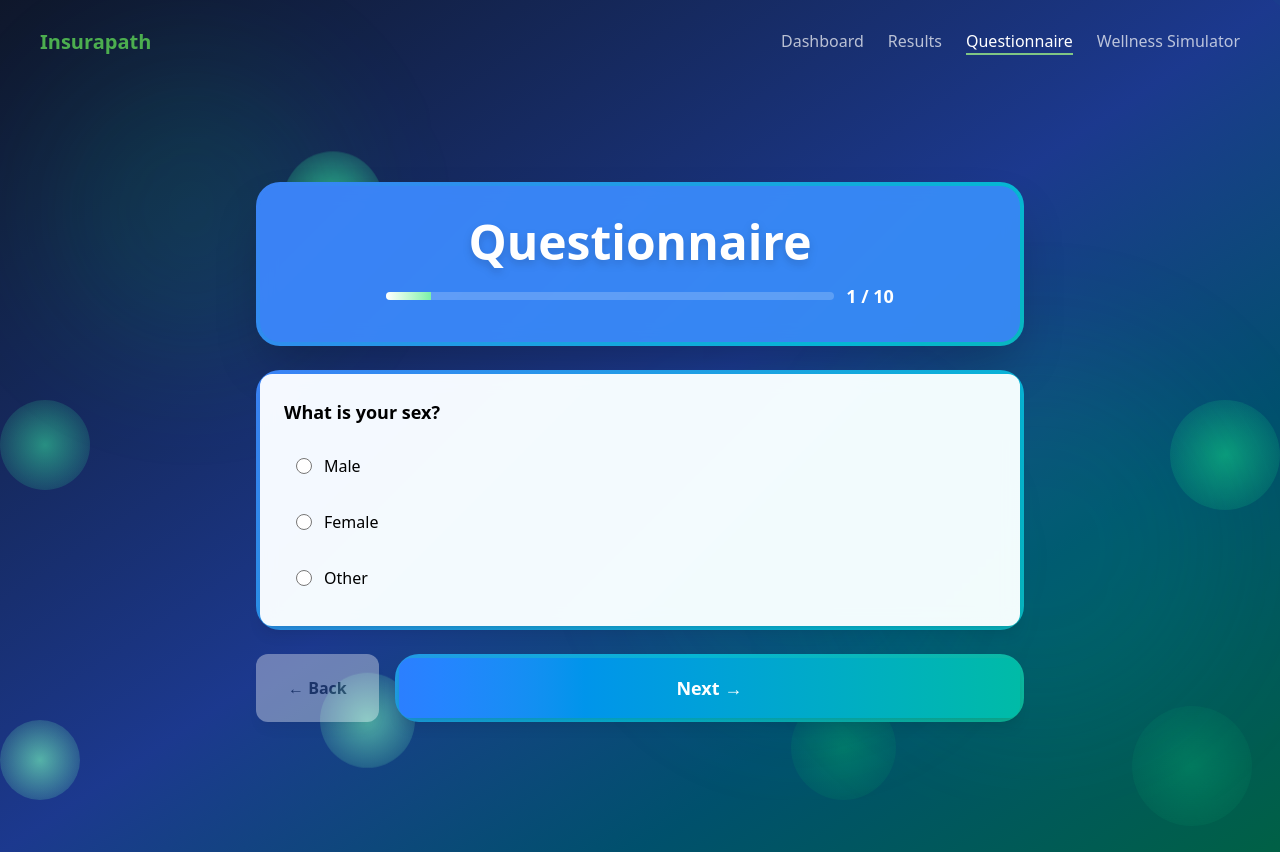
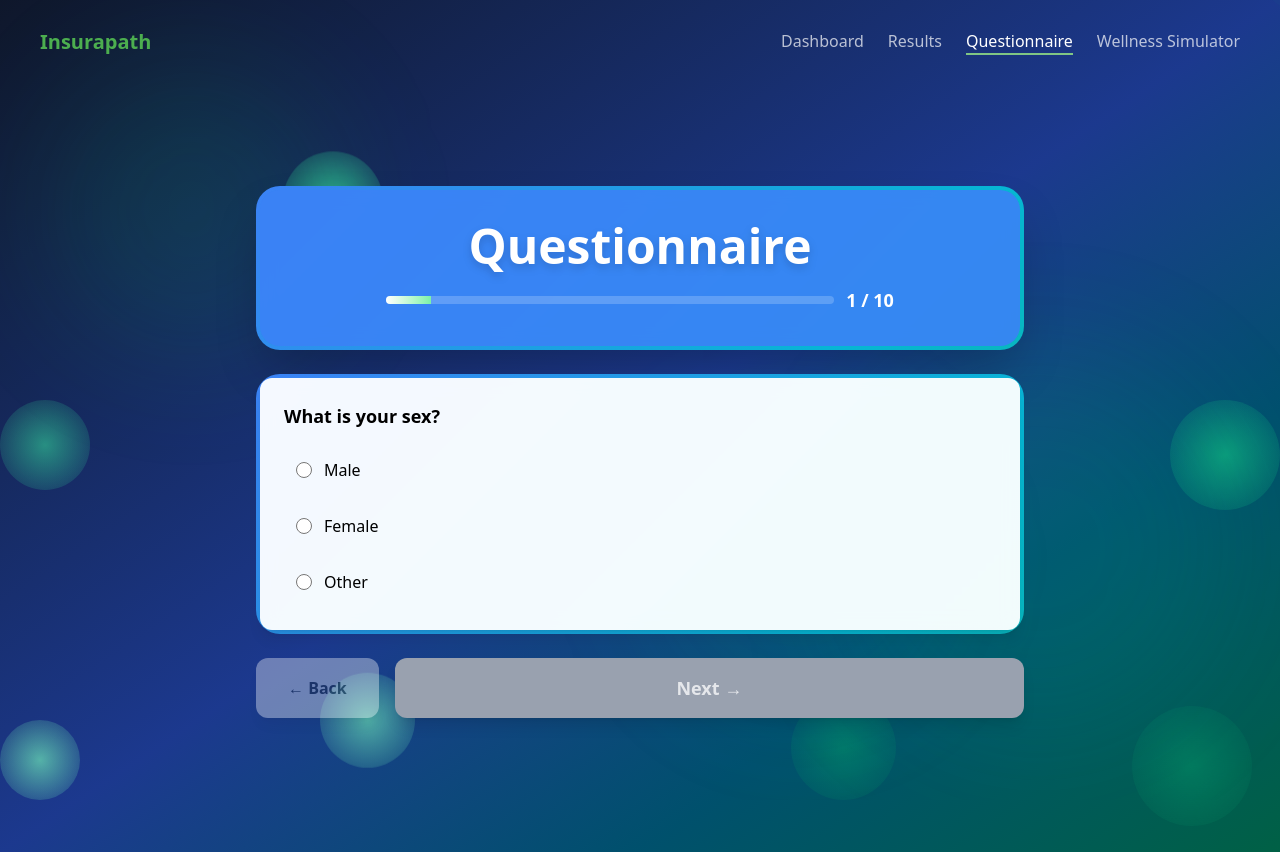
Before and after one commit to RishavIII/lincoln-financial-hackathon, a React (Vite) app in the folder frontend/: page /questionnaire in a window 1280 px wide. Built offline with nearby package versions, Linux system fonts and the light colour scheme.

Commit message:
Update questionnaire component

```diff
--- a/frontend/src/pages/Questionnaire.jsx
+++ b/frontend/src/pages/Questionnaire.jsx
@@ -7,6 +7,7 @@ export default function Questionnaire() {
   const navigate = useNavigate();
   const [currentIndex, setCurrentIndex] = useState(0);
   const [answers, setAnswers] = useState({});
+  const [isSubmitting, setIsSubmitting] = useState(false);
 
   // Load saved answers
   useEffect(() => {
@@ -25,20 +26,44 @@ export default function Questionnaire() {
   };
 
   const handleNext = async () => {
+    // Check if current question is answered
+    const currentAnswer = answers[currentQuestion.id];
+    if (!currentAnswer || (Array.isArray(currentAnswer) && currentAnswer.length === 0)) {
+      return; // Don't proceed if no answer
+    }
+
     if (currentIndex < questions.length - 1) {
       setCurrentIndex(currentIndex + 1);
     } else {
-      console.log(JSON.stringify(answers));
+      setIsSubmitting(true);
 
-      await fetch('http://localhost:8080/process',{
+      // Mark questionnaire as completed
+      localStorage.setItem('questionnaireCompleted', 'true');
+
+      try {
+        await fetch('http://localhost:8080/process', {
           method: 'POST',
           headers: {
             'Content-Type': 'application/json'
           },
           body: JSON.stringify(answers)
         });
+      } catch (error) {
+        console.log('Backend not available, proceeding to results');
+      }
+
+      // Navigate to results page
+      navigate('/results');
     }
   };
+
+  // Check if current question is answered
+  const isAnswered = () => {
+    const currentAnswer = answers[currentQuestion.id];
+    return currentAnswer && (!Array.isArray(currentAnswer) || currentAnswer.length > 0);
+  };
+
+  const isLastQuestion = currentIndex === questions.length - 1;
 
   const handleBack = () => {
     if (currentIndex > 0) setCurrentIndex(currentIndex - 1);
@@ -231,17 +256,37 @@ export default function Questionnaire() {
             ← Back
           </button>
 
+          {/* Button with loading state */}
+          {isAnswered() && !isSubmitting ? (
             <div className="animated-border flex-1 transition-all duration-300">
               <button
                 onClick={handleNext}
                 className="w-full relative px-8 py-4 bg-gradient-to-r from-blue-500 to-teal-500 text-white font-bold text-lg rounded-xl shadow-lg hover:shadow-2xl transition-all duration-300 overflow-hidden group"
               >
                 <span className="relative z-10">
-                {currentIndex === questions.length - 1 ? "Submit ✓" : "Next →"}
+                  {isLastQuestion ? "Submit ✓" : "Next →"}
                 </span>
                 <div className="absolute inset-0 -translate-x-full group-hover:translate-x-full transition-transform duration-700 bg-gradient-to-r from-transparent via-white/30 to-transparent"></div>
               </button>
             </div>
+          ) : isSubmitting ? (
+            <button
+              disabled
+              className="flex-1 px-8 py-4 bg-blue-600 text-white font-bold text-lg rounded-xl shadow-lg cursor-not-allowed flex items-center justify-center gap-3"
+            >
+              <div className="w-5 h-5 border-2 border-white border-t-transparent rounded-full animate-spin"></div>
+              <span>Submitting...</span>
+            </button>
+          ) : (
+            <button
+              disabled
+              className="flex-1 px-8 py-4 bg-gray-400 text-gray-200 font-bold text-lg rounded-xl shadow-lg cursor-not-allowed"
+            >
+              <span>
+                {isLastQuestion ? "Submit ✓" : "Next →"}
+              </span>
+            </button>
+          )}
         </div>
       </div>
     </div>
```
Lines whose indentation alone changed are shown as unchanged.
